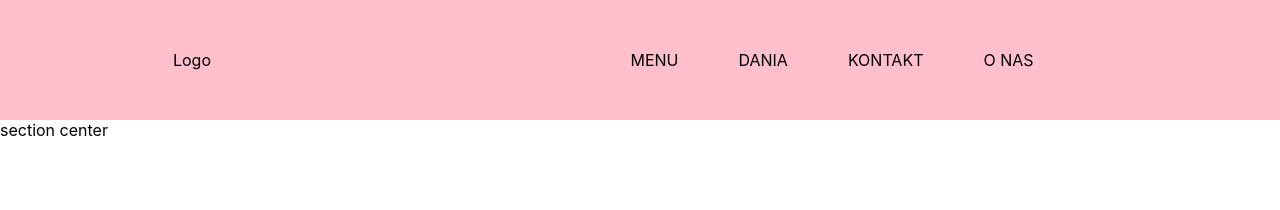
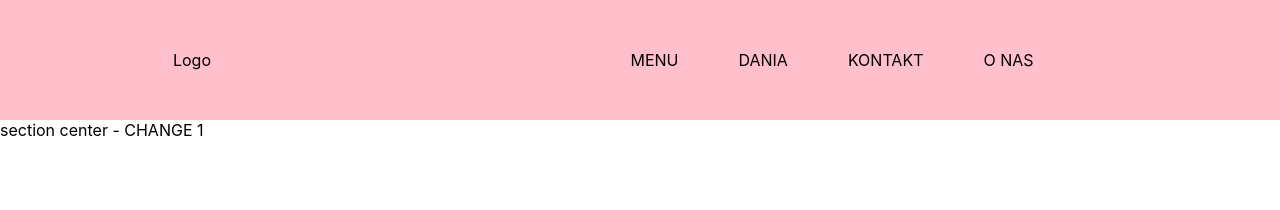
Before and after one commit to oktawia678/restaurant_page, a React (Create React App) app: page / in a window 1280 px wide. Shown: the top 210 px of the page. Built offline with nearby package versions, Linux system fonts and the light colour scheme.

Commit message:
add text in file SectionCenter.js

```diff
--- a/src/components/section-center/SectionCenter.js
+++ b/src/components/section-center/SectionCenter.js
@@ -1,5 +1,5 @@
 
 export const SectionCenter= () => {
-    return(<div>section center</div>)
+    return(<div>section center - CHANGE 1</div>)
 
 }
```
